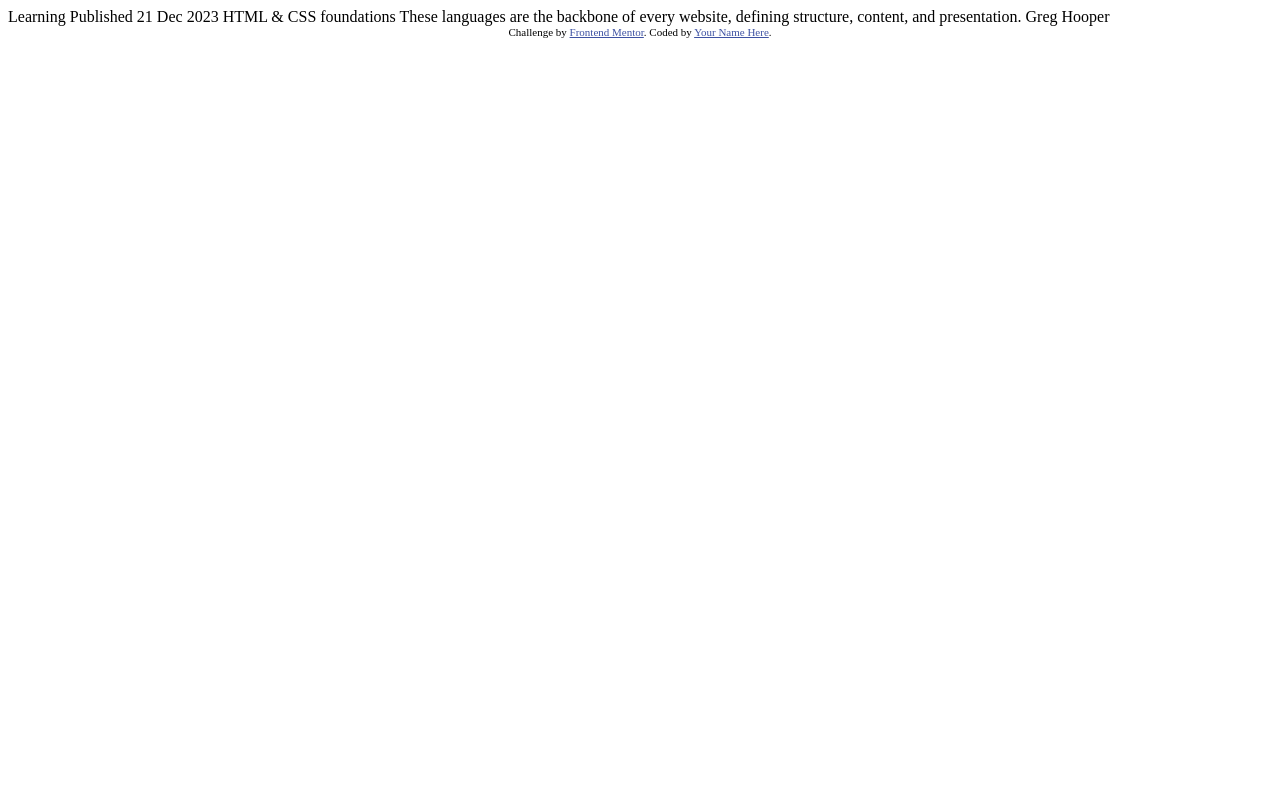
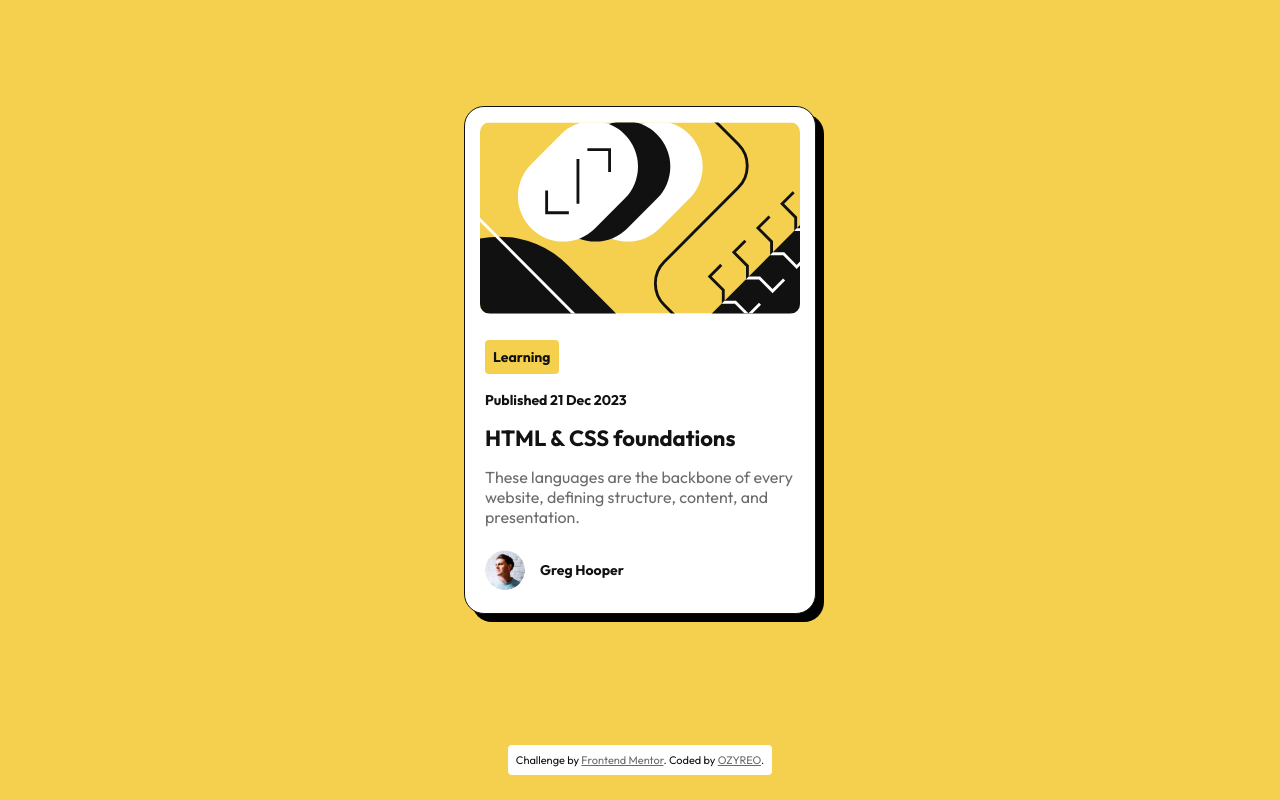
Before and after one commit to OZYREO/blog-preview-card, a plain HTML site: page index.html in a window 1280 px wide. Drawn offline with Linux system fonts and the light colour scheme.

Commit message:
Mission completed

```diff
--- a/index.html
+++ b/index.html
@@ -5,30 +5,35 @@
   <meta name="viewport" content="width=device-width, initial-scale=1.0"> <!-- displays site properly based on user's device -->
 
   <link rel="icon" type="image/png" sizes="32x32" href="./assets/images/favicon-32x32.png">
+  <link href="https://fonts.googleapis.com/css2?family=Figtree:ital,wght@0,300..900;1,300..900&family=Outfit:wght@100..900&display=swap" rel="stylesheet">
+  <link rel="stylesheet" href="./style.css">
 
   <title>Frontend Mentor | Blog preview card</title>
-
-  <!-- Feel free to remove these styles or customise in your own stylesheet 👍 -->
-  <style>
-    .attribution { font-size: 11px; text-align: center; }
-    .attribution a { color: hsl(228, 45%, 44%); }
-  </style>
 </head>
 <body>
+  <main>
+    <article class="blog-card">
+      <img src="./assets/images/illustration-article.svg" alt="Web 3.0 image" class="blog-image">
+      <div class="blog-title-container">
+        <h2 class="blog-category">Learning</h2>
+        <h2 class="blog-date">Published 21 Dec 2023</h2>
+        <h2 class="blog-title">HTML & CSS foundations</h2>
+      </div>
+      <p class="blog-description">
+        These languages are the backbone of every website, defining structure, content, and presentation.
+      </p>
+      <div class="blog-author">
+        <img src="./assets/images/image-avatar.webp" alt="Author Greg Hooper" class="author-avatar">
+        <p class="author-name">Greg Hooper</p>
+      </div>
+    </article>
+  </main>
 
-  Learning
-
-  Published 21 Dec 2023
-
-  HTML & CSS foundations
-
-  These languages are the backbone of every website, defining structure, content, and presentation.
-
-  Greg Hooper
-
-  <div class="attribution">
-    Challenge by <a href="https://www.frontendmentor.io?ref=challenge" target="_blank">Frontend Mentor</a>.
-    Coded by <a href="#">Your Name Here</a>.
-  </div>
+  <footer>
+    <p class="attribution">
+      Challenge by <a href="https://www.frontendmentor.io?ref=challenge" target="_blank">Frontend Mentor</a>.
+      Coded by <a href="#">OZYREO</a>.
+    </p>
+  </footer>
 </body>
 </html>
--- /dev/null
+++ b/style.css
@@ -0,0 +1,94 @@
+.attribution {
+    font-size: 11px;
+    text-align: center;
+    padding: 8px 8px;
+    background-color: hsl(0, 0%, 100%);
+    font-family: "Outfit", sans-serif;
+    border-radius: 4px;
+    color: hsl(0, 0%, 7%);
+}
+.attribution a {
+    color: hsl(0, 0%, 42%);
+}
+.blog-card {
+    display: flex;
+    flex-direction: column;
+    max-width: 350px;
+    border: 1px solid hsl(0, 0%, 7%);
+    border-radius: 20px;
+    overflow: hidden;
+    background-color: hsl(0, 0%, 100%);
+    box-shadow: 8px 8px rgb(0, 0, 0);
+}
+body {
+    margin: 0;
+    padding: 0;
+    box-sizing: border-box;
+    background-color: hsl(47, 88%, 63%);
+}
+footer {
+    height: 10vh;
+    display: flex;
+    justify-content: center;
+    align-items: center;
+}
+main {
+    display: flex;
+    justify-content: center;
+    align-items: center;
+    height: 90vh;
+    margin: 0;
+}
+.blog-image {
+    display: block;
+    margin: 15px;
+    border-radius: 10px;
+}
+.blog-title-container {
+    margin: 0 0 0 20px;
+}
+.blog-category {
+    color: hsl(0, 0%, 7%);
+    background-color: hsl(47, 88%, 63%);
+    display: inline-block;
+    padding: 8px 8px;
+    font-size: 14px;
+    border-radius: 4px;
+    font-family: "Outfit", sans-serif;
+}
+.blog-date {
+    color: hsl(0, 0%, 7%);
+    font-size: 14px;
+    margin: 5px 0 15px 0;
+    font-family: "Outfit", sans-serif;
+}
+.blog-title {
+    font-size: 22px;
+    margin: 0 0 15px 0;
+    color: hsl(0, 0%, 7%);
+    font-family: "Outfit", sans-serif;
+}
+.blog-description {
+    font-size: 16px;
+    color: hsl(0, 0%, 42%);
+    padding: 0 20px 20px 20px;
+    margin: 0;
+    font-family: "Outfit", sans-serif;
+}
+.blog-author {
+    display: flex;
+    align-items: center;
+    padding: 0 20px 20px 20px;
+}
+.author-avatar {
+    width: 40px;
+    height: 40px;
+    border-radius: 50%;
+    margin-right: 15px;
+}
+.author-name {
+    font-size: 14px;
+    color: hsl(0, 0%, 7%);
+    font-family: "Outfit", sans-serif;
+    font-weight: bold;
+}
```
